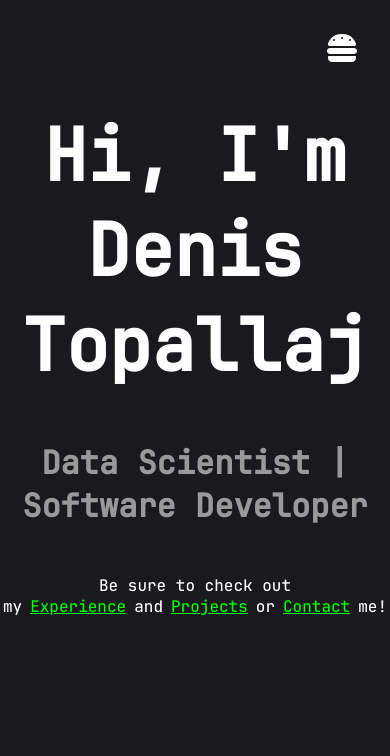
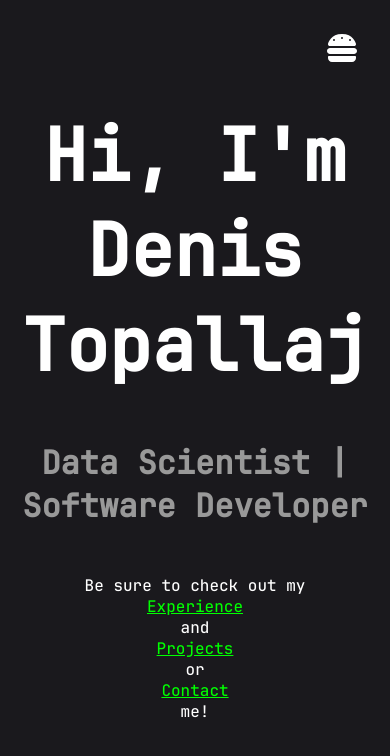
Before and after one commit to Detopall/portfolio, a React (Vite) app: page / in a window 390 px wide. Shown: the top 756 px of the page. Built offline with nearby package versions, Linux system fonts and the light colour scheme.

Commit message:
add: css class for hero description. changed: css to fit hero description better on mobile

```diff
--- a/src/App.css
+++ b/src/App.css
@@ -435,8 +435,13 @@ h1.hero-name {
 		font-size: 5rem;
 	}
 
+	.hero-span {
+		display: block;
+	}
+
 	.hero-title-description {
 		font-size: 2rem;
+		display: block;
 	}
 
 	.nav {
--- a/src/components/Home.tsx
+++ b/src/components/Home.tsx
@@ -7,7 +7,7 @@ function Home() {
 			<p className="hero-title-description">
 				Data Scientist | Software Developer
 			</p>
-			<p>
+			<p className="hero-description">
 				Be sure to check out my
 				<span className="hero-span">
 					<Link to="/experience">Experience</Link>
```
